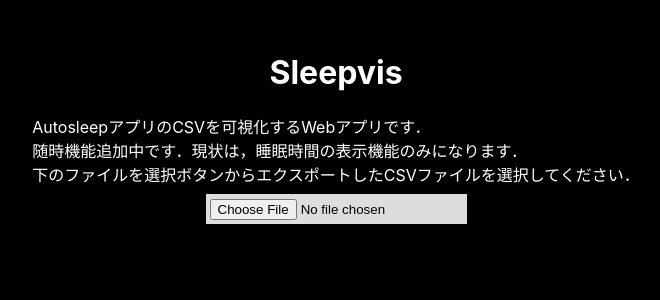
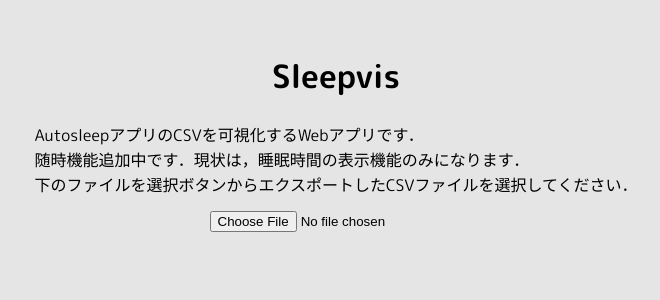
Before and after one commit to izumiz-dev/sleepvis, a React app: page / in a window 1280 px wide. Shown: the top 300 px of the page, without its empty margins (304-964 px from the left). Built offline with nearby package versions, Linux system fonts and the light colour scheme.

Commit message:
redesign

```diff
--- a/src/components/Calendar.tsx
+++ b/src/components/Calendar.tsx
@@ -11,7 +11,7 @@
           return (
             <>
               <Frame>
-                <Date>{col.endTime.setLocale("jp").toFormat("MM/dd")}</Date>
+                <Date>{col.endTime.setLocale("jp").toFormat("MM.dd")}</Date>
                 <div
                   style={{
                     display: "flex",
@@ -20,16 +20,16 @@
                   }}
                 >
                   <Unit>
-                    <div style={{ color: "white" }}>Total</div>
-                    <DayUnit duration={col.sleepTime} />
+                    <DayUnit duration={col.sleepTime} sleepType="sleepTime" />
                   </Unit>
                   <Unit>
-                    <div style={{ color: "white" }}>Good</div>
-                    <DayUnit duration={col.goodQuality} />
+                    <DayUnit
+                      duration={col.goodQuality}
+                      sleepType="goodQuality"
+                    />
                   </Unit>
                   <Unit>
-                    <div style={{ color: "white" }}>Deep</div>
-                    <DayUnit duration={col.deepSleep} />
+                    <DayUnit duration={col.deepSleep} sleepType="deepSleep" />
                   </Unit>
                 </div>
               </Frame>
@@ -41,7 +41,7 @@
               <Date>{`${col
                 .toString()
                 .substring(5, 10)
-                .replace("-", "/")}`}</Date>
+                .replace("-", ".")}`}</Date>
               <div
                 style={{
                   display: "flex",
@@ -61,9 +61,8 @@
 };
 
 const Unit = styled.div`
-  height: 70px;
   display: flex;
   flex-flow: column;
-  justify-content: space-between;
+  justify-content: flex-end;
   align-items: center;
 `;
--- a/src/components/FileInput.tsx
+++ b/src/components/FileInput.tsx
@@ -16,7 +16,7 @@
 
   return (
     // <>
-    <div style={{ background: "#FFFFFFDD", padding: "4px", margin: "8px" }}>
+    <div style={{ padding: "4px", margin: "8px" }}>
       <input type="file" accept="text" onChange={onUploadImage} />
     </div>
     // </>
--- a/src/components/common-components.tsx
+++ b/src/components/common-components.tsx
@@ -9,32 +9,34 @@
 `;
 
 export const Title = styled.h1`
-  color: #ffffff;
+  /* color: #ffffff; */
 `;
 
 export const Message = styled.div`
-  color: #ffffff;
+  /* color: #ffffff; */
 `;
 
 export const Date = styled.div`
-  color: white;
+  /* color: white; */
+  font-weight: 500;
   margin-top: 2px;
+  font-size: 1.5rem;
 `;
 
 export const Frame = styled.div`
+  padding: 4px;
   display: flex;
   align-items: center;
   justify-content: space-between;
   flex-flow: column;
-  height: 100px;
-  border: 1px ridge #ffffff99;
-  background: linear-gradient(#08176d99, #01010799);
-  margin: 2px 1px;
-  border-radius: 4px;
+  height: 200px;
+  margin: 4px;
+  border-radius: 8px;
+  background: #eeeeee;
 `;
 
 export const Days = styled.div`
-  width: calc(208px * 7);
+  width: calc(220px * 7);
   display: flex;
   flex-direction: row;
   flex-wrap: wrap;
--- a/src/components/visualize/DayUnit.tsx
+++ b/src/components/visualize/DayUnit.tsx
@@ -3,11 +3,12 @@
 
 interface IDay {
   duration: Duration | string;
+  sleepType?: string;
 }
 
-export const DayUnit = ({ duration }: IDay) => {
+export const DayUnit = ({ duration, sleepType }: IDay) => {
   return (
-    <DayComponent duration={duration}>
+    <DayComponent duration={duration} sleepType={sleepType}>
       {/* Duration | string のため string でないとき Duration 型になるので， その場合は toFormat で文字列へ */}
       {typeof duration !== "string" ? duration.toFormat("hh:mm") : duration}
     </DayComponent>
@@ -16,35 +17,45 @@
 
 interface IDayDesign {
   duration: string;
+  sleepType?: string;
 }
 
 const DayComponent = styled.div<IDayDesign>`
+  color: rgba(0, 0, 0, 0.8);
+  font-weight: 500;
   display: flex;
   -webkit-align-items: center;
   align-items: center;
   -webkit-justify-content: center;
   justify-content: center;
-  border-radius: 4px;
+  border-radius: 8px;
   height: ${(props) => durationHeight(props.duration)};
   width: 60px;
   margin: 4px;
-  color: white;
-  background: ${(props) => durationColor(props.duration)};
+  /* color: white; */
+  background: ${(props) => durationColor(props.duration, props.sleepType)};
 ` as any;
 
-const durationColor = (duration: Duration | string) => {
+const durationColor = (duration: Duration | string, sleepType?: string) => {
   const durationNum =
     typeof duration === "string" ? parseInt(duration) : duration.hours;
+  let color = "#0099ff";
+  if (sleepType === "goodQuality") {
+    color = "#15ff00";
+  }
+  if (sleepType === "deepSleep") {
+    color = "#7700ff";
+  }
   if (durationNum >= 8) {
-    return "#43a2e2dd";
+    return color + "FF";
   } else if (durationNum >= 6) {
-    return "#54c454dd";
+    return color + "DD";
   } else if (durationNum >= 4) {
-    return "#ac692bdd";
+    return color + "BB";
   } else if (durationNum >= 2) {
-    return "#dd5100dd";
+    return color + "99";
   } else if (durationNum >= 0) {
-    return "#FF0000dd";
+    return color + "55";
   } else {
     return "#5e5e5edd";
   }
@@ -53,5 +64,5 @@
 const durationHeight = (duration: Duration | string) => {
   const durationNum =
     typeof duration === "string" ? parseInt(duration) : duration.hours;
-  return `${durationNum * 1.5 + 20}px`;
+  return `${durationNum * 10 + 20}px`;
 };
--- a/src/index.css
+++ b/src/index.css
@@ -1,11 +1,11 @@
+@import url('https://fonts.googleapis.com/css2?family=M+PLUS+Rounded+1c:wght@400;500;700&display=swap');
+
 body {
   margin: 0;
-  font-family: -apple-system, BlinkMacSystemFont, 'Segoe UI', 'Roboto', 'Oxygen',
-    'Ubuntu', 'Cantarell', 'Fira Sans', 'Droid Sans', 'Helvetica Neue',
-    sans-serif;
+  font-family: 'M PLUS Rounded 1c', sans-serif;
   -webkit-font-smoothing: antialiased;
   -moz-osx-font-smoothing: grayscale;
-  background-color: rgb(0, 0, 0);
+  background-color: rgba(0, 0, 0, 0.1);
 }
 
 code {
```
